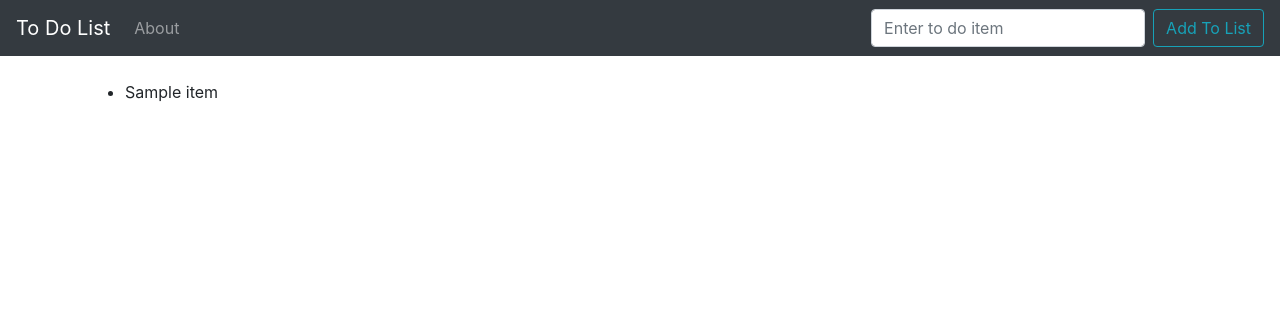
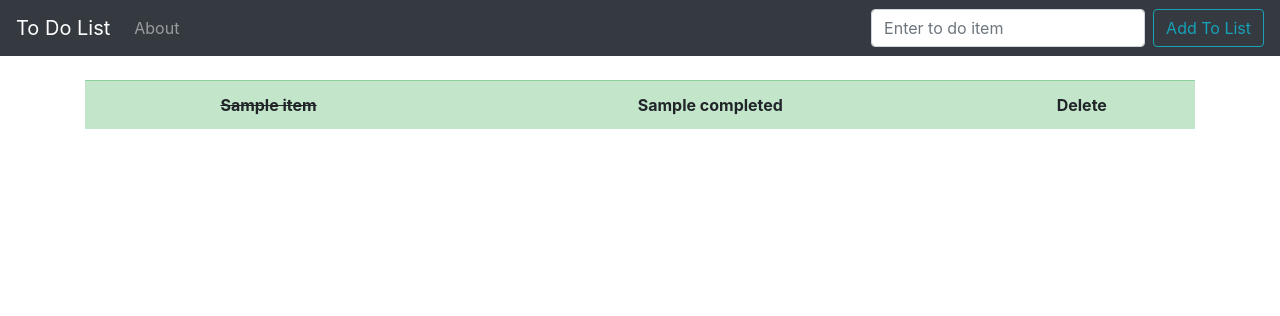
Before and after one commit to shakib500/to_do_application, a Django app: template to_do_list/templates/home.html in a window 1280 px wide. Shown: the top 316 px of the page. Run offline with Django 3.2, Linux system fonts and the light colour scheme; the template is opened without the code that fills it: most values are stand-ins (such as "Sample title", 1, 10 or a date in 2020); lists and menus that the app fills with data are empty; some libraries are stand-ins or nearby versions.

Commit message:
adding custom css

```diff
--- /dev/null
+++ b/static/css/custom.css
@@ -0,0 +1,3 @@
+.striker{
+    text-decoration: line-through;
+}
--- a/to_do/settings.py
+++ b/to_do/settings.py
@@ -119,3 +119,6 @@ USE_TZ = True
 # https://docs.djangoproject.com/en/2.2/howto/static-files/
 
 STATIC_URL = '/static/'
+STATICFILES_DIRS = [
+                 os.path.join(BASE_DIR, 'static'),
+]
--- a/to_do_list/templates/base.html
+++ b/to_do_list/templates/base.html
@@ -1,3 +1,5 @@
+{% load static %}
+
 <!doctype html>
 <html lang="en">
 
@@ -8,7 +10,7 @@
 
   <!-- Bootstrap CSS -->
   <link rel="stylesheet" href="https://stackpath.bootstrapcdn.com/bootstrap/4.3.1/css/bootstrap.min.css" integrity="sha384-ggOyR0iXCbMQv3Xipma34MD+dH/1fQ784/j6cY/iJTQUOhcWr7x9JvoRxT2MZw1T" crossorigin="anonymous">
-
+  <link rel="stylesheet" href="{% static 'css/custom.css' %}">
   <title>{% block title %} Base title {% endblock %}</title>
 </head>
 
--- a/to_do_list/templates/home.html
+++ b/to_do_list/templates/home.html
@@ -4,13 +4,27 @@
 <title>{% block title %} Home {% endblock %}</title>
 
 {% if all_items %}
-  <ul>
+<table class="table table-striped">
+  <!-- <thead class="thead-dark"> -->
 
-     {% for items in all_items %}
-        <li> {{ items.item }} </li>
+  {% for items in all_items %}
+    {% if items.completed %}
+      <tr class="table-success">
+        <th class="striker"><center> {{ items.item }} </center></th>
+        <th><center> {{ items.completed }} </center></th>
+        <th><center> Delete </center></th>
+      </tr>
+    {% else %}
+      <tr class="table-primary">
+        <th><center> {{ items.item }} </center></th>
+        <th><center> {{ items.completed }} </center></th>
+        <th><center> Delete </center></th>
+      </tr>
+      {% endif %}
+  <!-- </thead> -->
 
-     {% endfor %}
-  </ul>
+  {% endfor %}
+</table>
 {% endif %}
 
 
```
Also changed, not shown: db.sqlite3.
